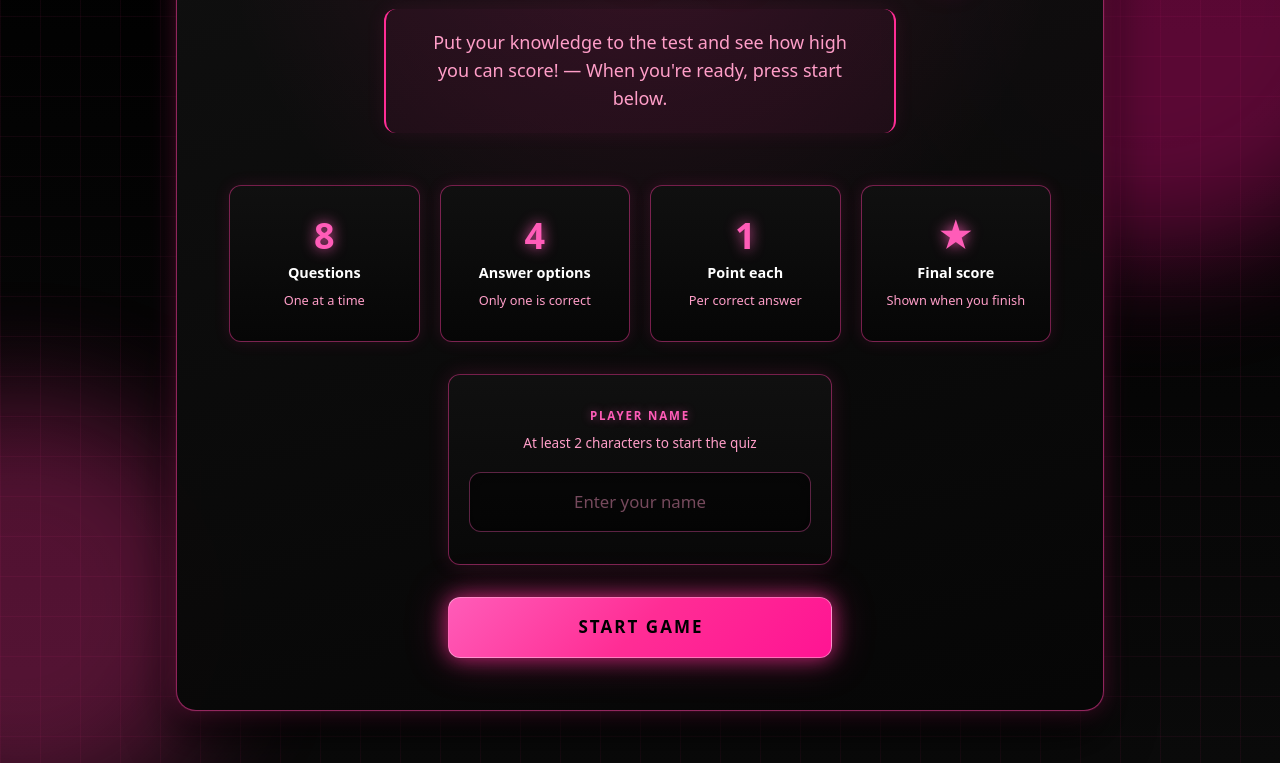
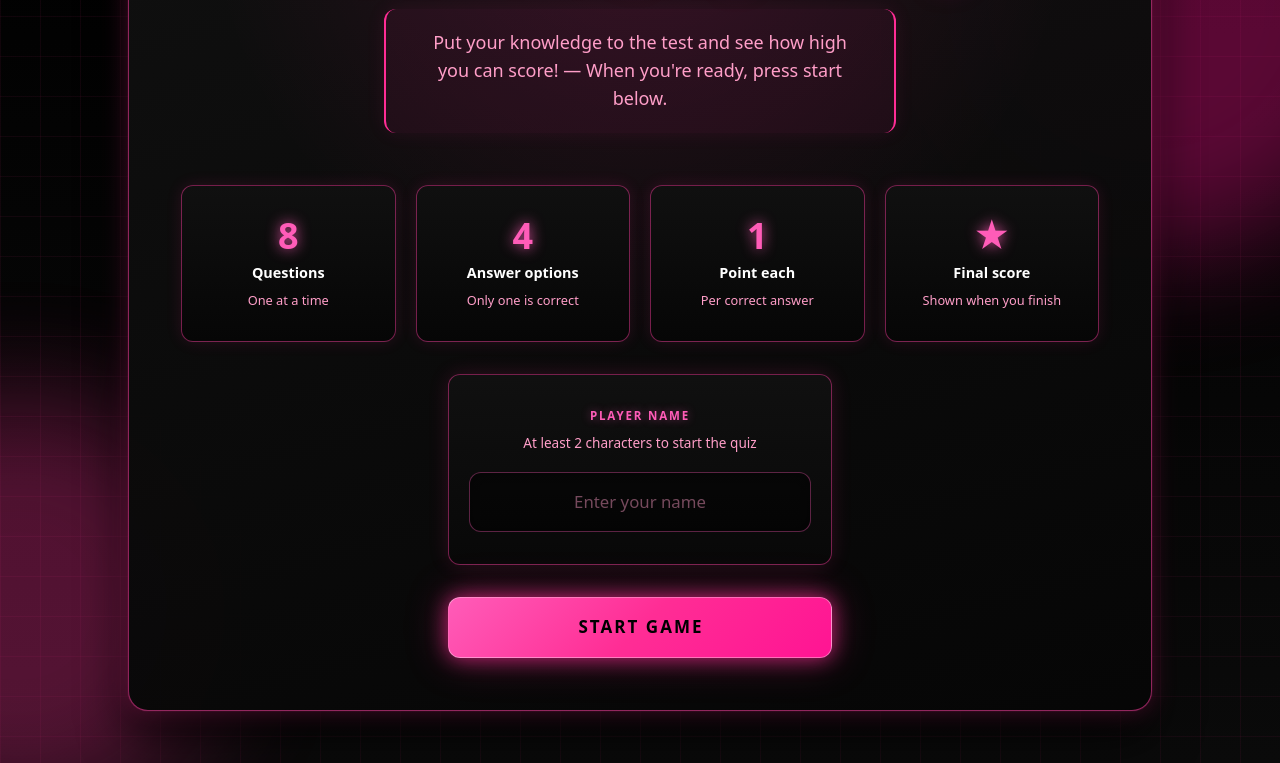
Before and after one commit to Vivianne-S/quizly-evening, a plain HTML site: page index.html in a window 1280 px wide. Shown: the part 144-907 px from the top of the page. Drawn offline with Linux system fonts and the light colour scheme.

Commit message:
style: increase main card width to 64rem
Give welcome, quiz, and result views a bit more horizontal room on large screens.

```diff
--- a/styles/style.css
+++ b/styles/style.css
@@ -26,7 +26,7 @@
   --space-md: 1.25rem;
   --space-lg: 2rem;
   --space-xl: 3.25rem;
-  --max-card: 58rem;
+  --max-card: 64rem;
   /* Welcome view vertical rhythm */
   --welcome-pad-x: var(--space-xl);
   --welcome-pad-top: var(--space-lg);
```
